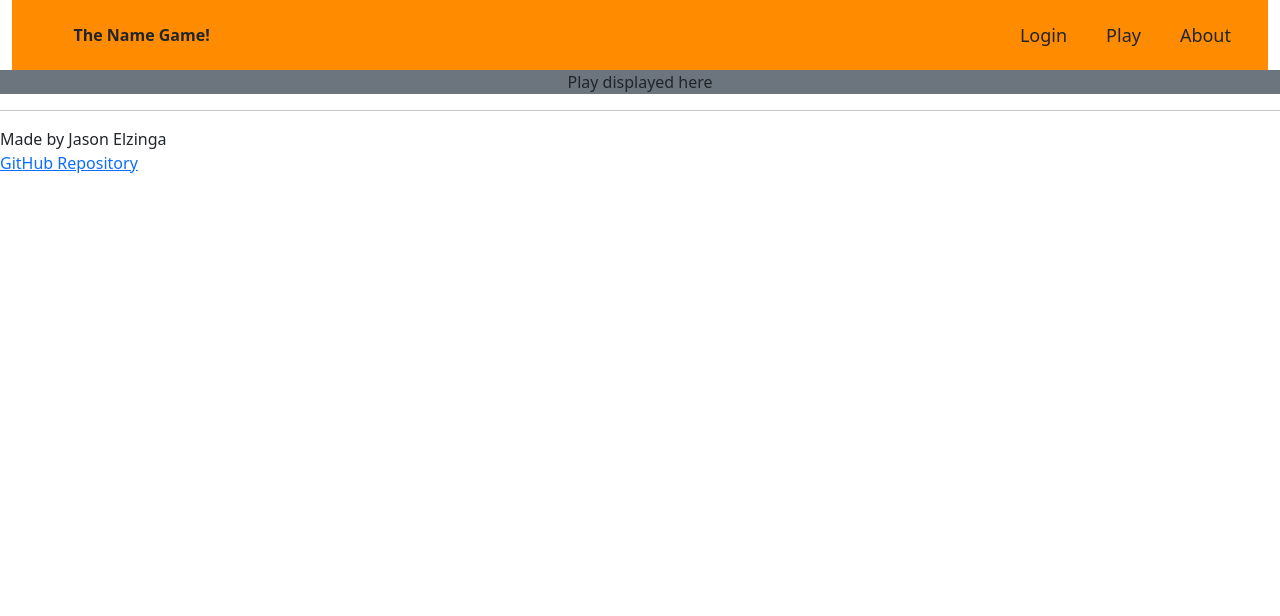
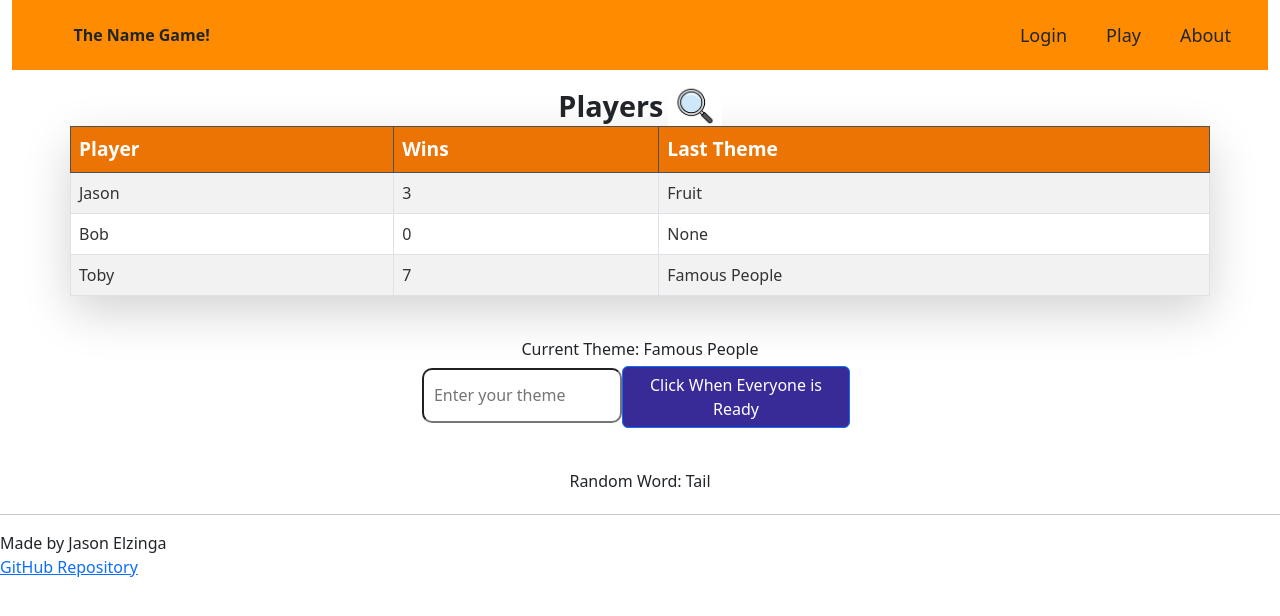
Before and after one commit to JasonElzinga/Startup, a React (Vite) app: page /play in a window 1280 px wide. Shown: the top 616 px of the page. Built offline with nearby package versions, Linux system fonts and the light colour scheme.

Commit message:
added all the jsx files and fixed some bugs

```diff
--- a/src/about/about.jsx
+++ b/src/about/about.jsx
@@ -1,9 +1,18 @@
 import React from 'react';
+import "./about.css"
 
 export function About() {
   return (
-    <main className='container-fluid bg-secondary text-center'>
-      <div>About displayed here</div>
+    <main>
+        <div>
+            <br />
+            <h2>Horray for The Name Game Application!</h2>
+            <div className="description-box">
+                <p>Have you ever played the Name Game? It is a party game that is fun for groups of all sizes and ages. Everyone writes down a word from a
+                certain theme and gives it to the person in charge. This person will then read off the words. The goal of the game is to remember each word and figure out who put down which word! Normally there is someone who moniters the game and can't play but those days are long gone with this new application! Now everyone can play and there isn't even a need to get paper out! So get with your friends, hop on, and enjoy a evening full of laughter and fun!</p>
+                <img src="public/DisguisedMan.png" alt="Disguised Man"></img>
+            </div>
+        </div>
     </main>
   );
 }
--- a/src/app.jsx
+++ b/src/app.jsx
@@ -20,9 +20,9 @@ export default function App() {
                                 <span>The Name Game!</span>
                             </div>
                             <div className="nav-item">
-                                <NavLink className="nav-link" to="Login">Login</NavLink>
-                                <NavLink className="nav-link" to="Choose">Play</NavLink>
-                                <NavLink className="nav-link" to="About">About</NavLink>
+                                <NavLink className="nav-link" to="/">Login</NavLink>
+                                <NavLink className="nav-link" to="/play">Play</NavLink>
+                                <NavLink className="nav-link" to="/about">About</NavLink>
                             </div>
                         </nav>
                     </div>
@@ -30,7 +30,7 @@ export default function App() {
                 <Routes>
                     <Route path='/' element={<Login />} exact />
                     <Route path='/play' element={<Play />} />
-                    <Route path='/scores' element={<Choose />} />
+                    <Route path='/choose' element={<Choose />} />
                     <Route path='/about' element={<About />} />
                     <Route path='*' element={<NotFound />} />
                 </Routes>
--- a/src/choose/choose.css
+++ b/src/choose/choose.css
@@ -43,3 +43,8 @@
     width: 90%;
     margin: 10px auto 5px;
 }
+
+h3 {
+    color:#ff8000;
+    text-align: center;
+}
--- a/src/choose/choose.jsx
+++ b/src/choose/choose.jsx
@@ -1,9 +1,46 @@
 import React from 'react';
+import Button from 'react-bootstrap/Button';
+import "./choose.css"
 
 export function Choose() {
   return (
-    <main className='container-fluid bg-secondary text-center'>
-      <div>Choose displayed here</div>
+    <main>
+        <div className="theme-title">
+            <h2>Theme: Famous People</h2>
+        </div>
+        <form method="post">
+            <div className="theme-div">
+                <div className="input-group">
+                    <span className="input-group-text bg-warning text-dark"><i className="bi bi-palette"></i></span>
+                    <input type="text" className="form-control" placeholder="Enter your name!" required></input>
+                    <button className="btn btn-primary">Submit</button>
+                </div>
+            </div>
+            <div className="button-container">
+                <button className="btn btn-secondary" style={{ backgroundColor: 'rgb(167, 76, 43)' }}>
+                    View List of Names
+                </button>
+                <button className="btn btn-success">We have a Winner!</button>
+                <button className="btn btn-danger">Reset Game</button>
+            </div>
+        </form>
+
+
+        <div className="name-list-container p-4 shadow-lg">
+            <h3>List of Names!</h3>
+            <ul className="list-group">
+                <li className="list-group-item d-flex align-items-center">
+                    <i className="bi bi-person-circle me-2 text-primary"></i> Leonardo DiCaprio
+                </li>
+                <li className="list-group-item d-flex align-items-center">
+                    <i className="bi bi-person-circle me-2 text-success"></i> Bill Clinton
+                </li>
+                <li className="list-group-item d-flex align-items-center">
+                    <i className="bi bi-person-circle me-2 text-danger"></i> MrBeast
+                </li>
+            </ul>
+        </div>
+        <hr></hr>
     </main>
   );
 }
--- a/src/login/login.jsx
+++ b/src/login/login.jsx
@@ -2,8 +2,26 @@ import React from 'react';
 
 export function Login() {
   return (
-    <main className='container-fluid bg-secondary text-center'>
-      <div>Login displayed here</div>
+    <main>
+        <div className="container">
+            <div className="login-container">
+                <h2>Login</h2>
+                <form>
+                    <div className="mb-3">
+                        <label htmlFor="email" className="form-label">Email address</label>
+                        <input type="email" className="form-control" id="email" placeholder="Enter your email" required></input>
+                    </div>
+                    <div className="mb-3">
+                        <label htmlFor="password" className="form-label">Password</label>
+                        <input type="password" className="form-control" id="password" placeholder="Enter your password" required></input>
+                    </div>
+                    <div className="d-flex justify-content-between">
+                        <button type="submit" className="btn btn-primary w-50 me-2">Login</button>
+                        <button type="button" className="btn btn-outline-secondary w-50">Create Account</button>
+                    </div>
+                </form>
+            </div>
+        </div>
     </main>
   );
 }
--- a/src/play/play.css
+++ b/src/play/play.css
@@ -59,7 +59,7 @@ h2 {
 img {
     max-width: 50px;
     min-width: none;
-    max-height: 40;
+    max-height: 40px;
     min-width: none;
 }
 
@@ -75,8 +75,3 @@ img {
     font-size: 1.8rem;
     white-space: nowrap;
 }
-
-.img {
-    max-width: 50px;
-    height: auto;
-}
--- a/src/play/play.html
+++ b/src/play/play.html
@@ -27,6 +27,9 @@
         <main>
             <div class="container my-1">
                 <div class="img-container">
+                    <br></br>
+                    <br>
+                    <br>
                     <h2 class="title">Players</h2>
                     <img src="MagnifyingGlass.png" alt="Magnifying Glass">
                 </div>
--- a/src/play/play.jsx
+++ b/src/play/play.jsx
@@ -1,9 +1,61 @@
 import React from 'react';
+import { useNavigate } from 'react-router-dom';
+import './play.css';
+import Button from 'react-bootstrap/Button';
 
 export function Play() {
+  const navigate = useNavigate(); // Initialize navigate function
+
   return (
-    <main className='container-fluid bg-secondary text-center'>
-      <div>Play displayed here</div>
+    <main>
+      <div className="container my-1">
+        <div className="img-container">
+          <h2 className="title">Players</h2>
+          <img src="/MagnifyingGlass.png" alt="Magnifying Glass" />
+        </div>
+        <table className="table table-striped table-bordered table-hover shadow-lg">
+          <thead className="table-dark">
+            <tr>
+              <th>Player</th>
+              <th>Wins</th>
+              <th>Last Theme</th>
+            </tr>
+          </thead>
+          <tbody>
+            <tr>
+              <td>Jason</td>
+              <td>3</td>
+              <td>Fruit</td>
+            </tr>
+            <tr>
+              <td>Bob</td>
+              <td>0</td>
+              <td>None</td>
+            </tr>
+            <tr>
+              <td>Toby</td>
+              <td>7</td>
+              <td>Famous People</td>
+            </tr>
+          </tbody>
+        </table>
+      </div>
+      <div className="theme-div">
+        <div className="mb-3">
+          <p style={{ textAlign: 'center' }}>Current Theme: Famous People</p>
+          <input type="text" className="button-theme" placeholder="Enter your theme" required />
+          <button
+            onClick={() => navigate('/choose')}
+            className="btn btn-primary w-50 me-2"
+            style={{ backgroundColor: 'rgb(57, 43, 151)' }}
+          >
+            Click When Everyone is Ready
+          </button>
+        </div>
+      </div>
+      <div style={{ padding: '0px' }}>
+        <p>Random Word: Tail</p>
+      </div>
     </main>
   );
 }
```
